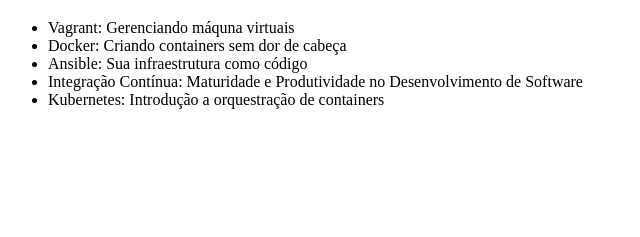
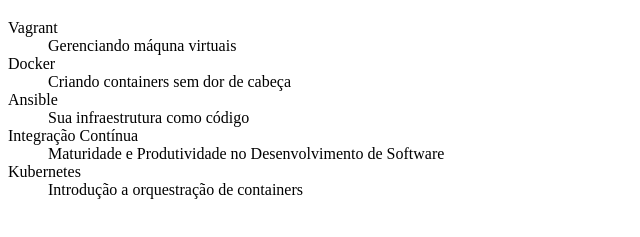
Before and after one commit to edulalmeida/edualura, a plain HTML site: page index.html in a window 1280 px wide. Shown: the part 61-298 px from the top of the page, without its empty margins (0-640 px from the left). Drawn offline with Linux system fonts and the light colour scheme.

Commit message:
Trocando UL por DL e separando os títulos

```diff
--- a/index.html
+++ b/index.html
@@ -6,12 +6,21 @@
 </head>
 <body>
     <h1>Cursos de DevOps</h1>
-    <ul>
-        <li>Vagrant: Gerenciando máquna virtuais</li>
-        <li>Docker: Criando containers sem dor de cabeça</li>
-        <li>Ansible: Sua infraestrutura como código</li>
-        <li>Integração Contínua: Maturidade e Produtividade no Desenvolvimento de Software</li>
-        <li>Kubernetes: Introdução a orquestração de containers</li>
-    </ul>
+    <dl>
+        <dt>Vagrant</dt>
+        <dd>Gerenciando máquna virtuais</dd>
+
+        <dt>Docker</dt>
+        <dd>Criando containers sem dor de cabeça</dd>
+
+        <dt>Ansible</dt>
+        <dd>Sua infraestrutura como código</dd>
+
+        <dt>Integração Contínua</dt>
+        <dd>Maturidade e Produtividade no Desenvolvimento de Software</dd>
+
+        <dt>Kubernetes</dt>
+        <dd>Introdução a orquestração de containers</dd>
+    </dl>
 </body>
 </html>
```
